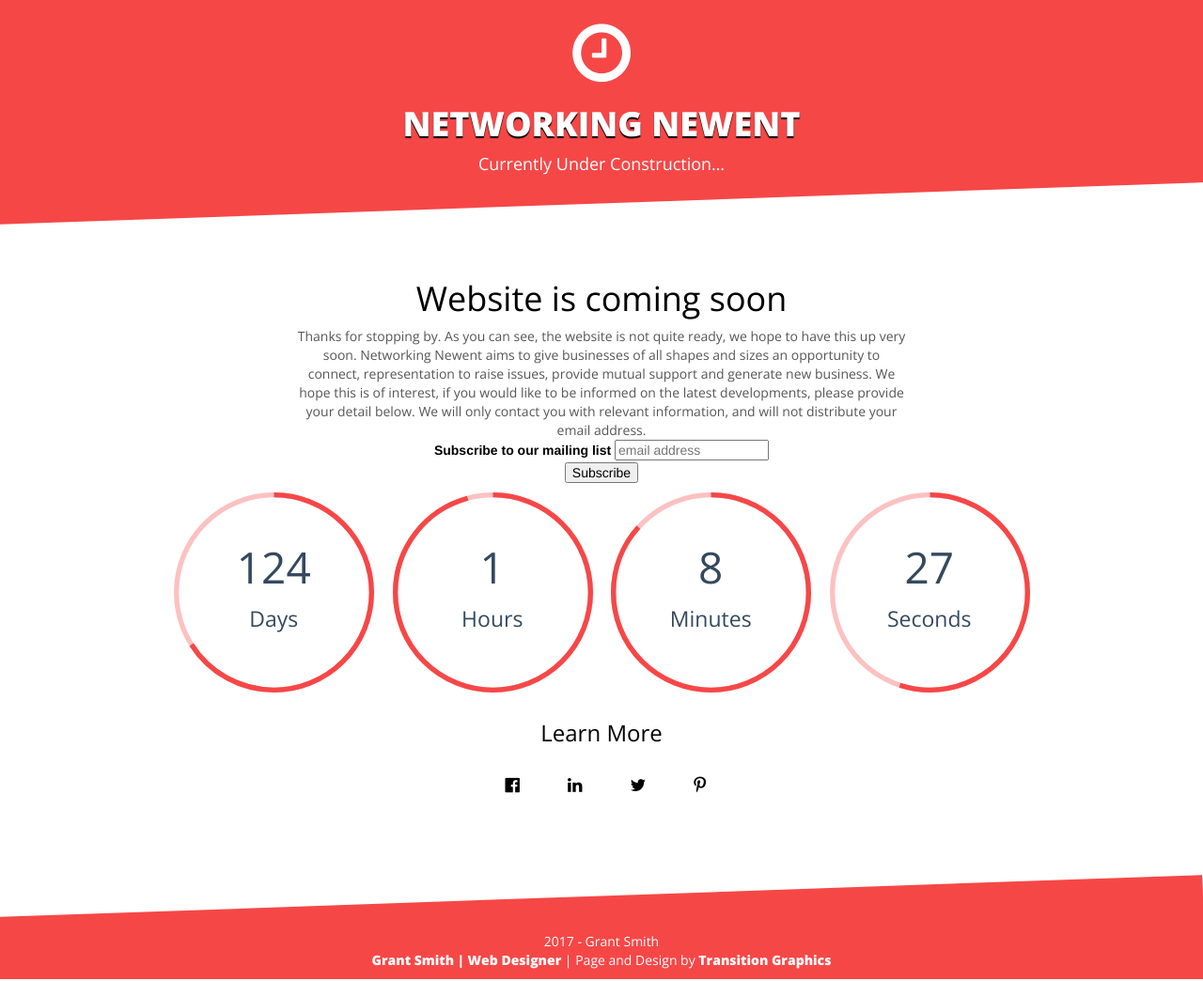
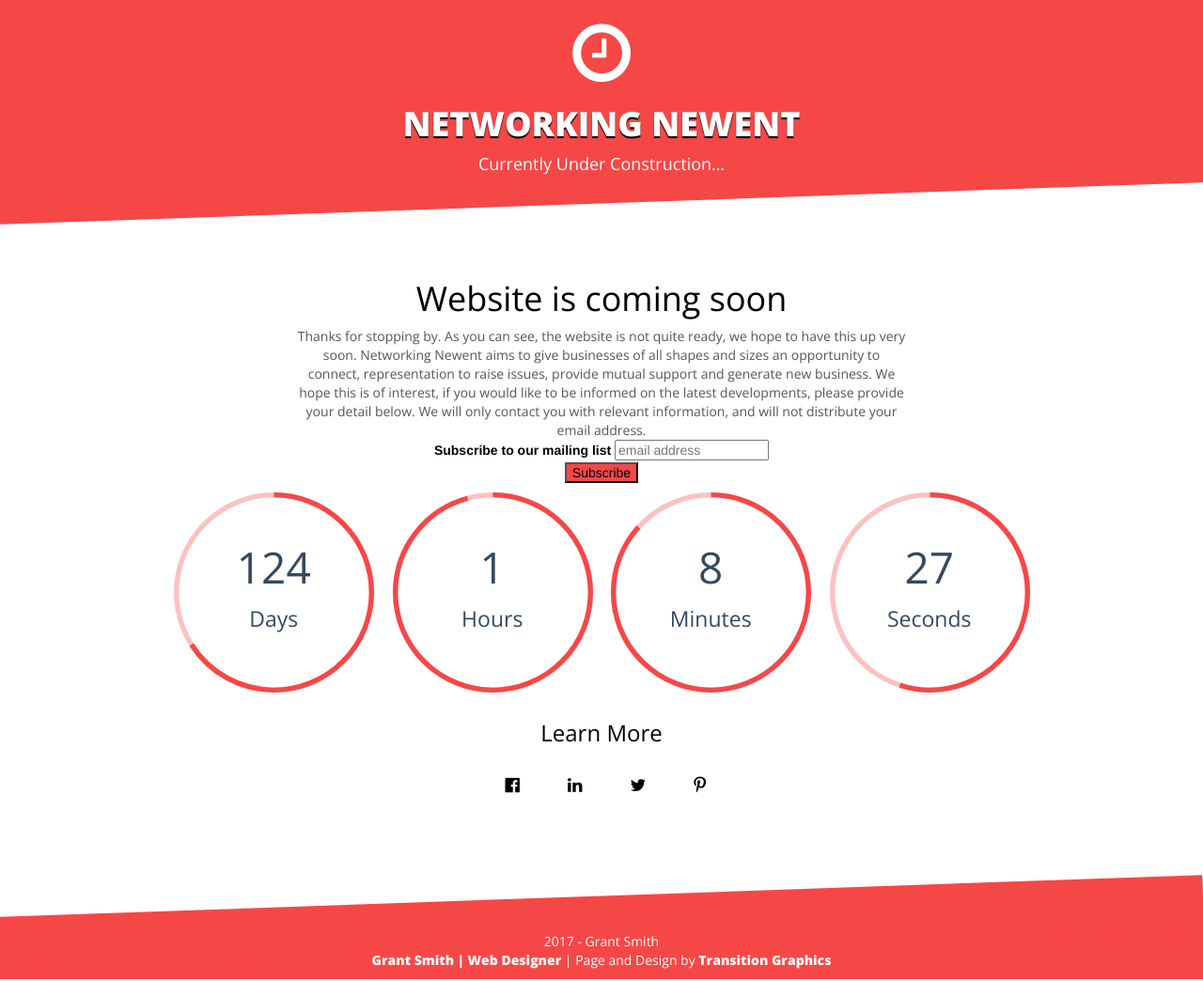
Before and after one commit to GrantSmithDoddle/networking-newent, a Jekyll site: the page built from index.md, in a window 1280 px wide. Shown: the whole page at 94% size. Built offline with Jekyll 4.4.1, drawn with Linux system fonts in a browser that asks for light colours; nearby versions of some CDN libraries; comment, search, counter and statistics services are not loaded.

Commit message:
This is doing my nut in

```diff
--- a/css/style.css
+++ b/css/style.css
@@ -210,3 +210,7 @@ section.footer p a {
     -ms-transform-origin: 3% 0;
     transform-origin: 3% 0;
 }
+
+#mc-embedded-subscribe {
+    background-color: #f64747!important;
+}
```
Also changed, not shown: _layouts/home.html (+7 -3 lines), 15 other files.
